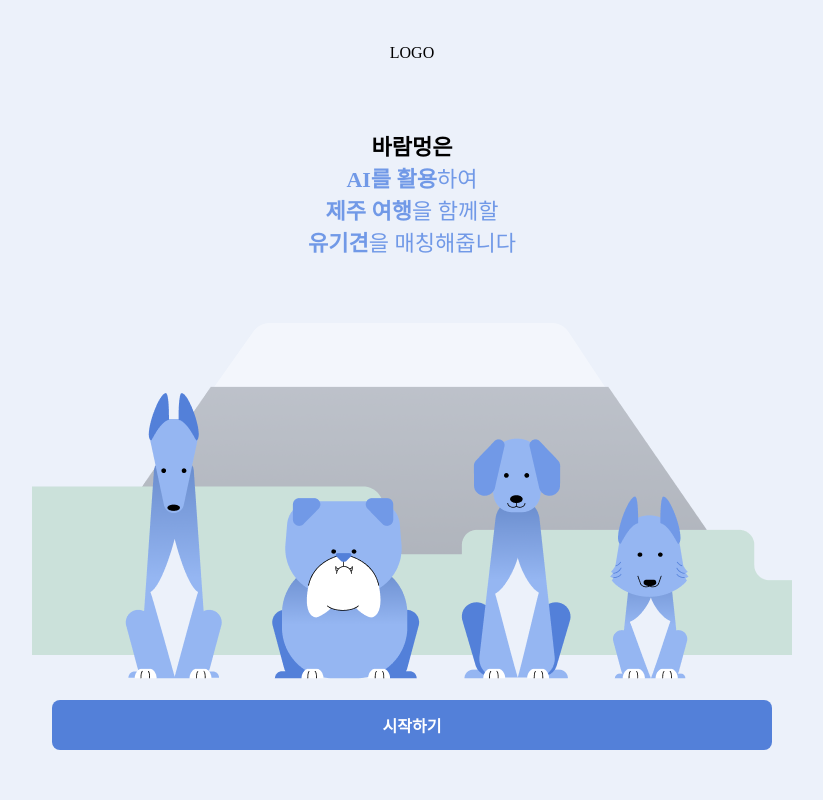
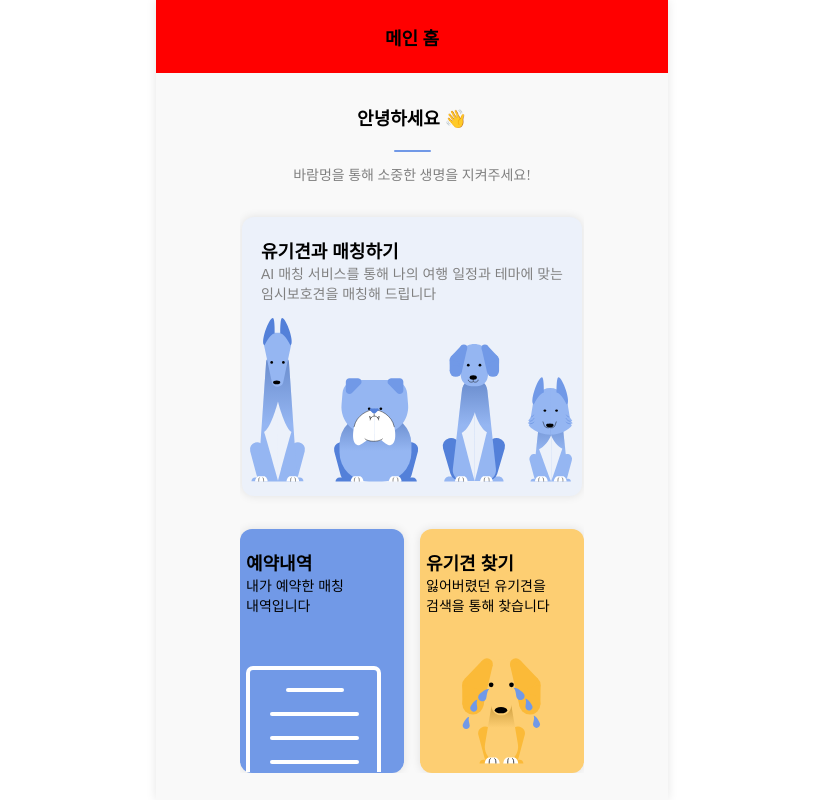
Before and after one commit to guroommeong/react-guroommeong, a React (Create React App) app: page / in a window 1280 px wide. Shown: the whole page, without its empty margins (228-1051 px from the left). Built offline with nearby package versions, Linux system fonts and the light colour scheme.

Commit message:
feat: 메인화면 (#8)

```diff
--- /dev/null
+++ b/src/component/header/screen.tsx
@@ -0,0 +1,25 @@
+import React from 'react';
+import { HB2 } from '../../styled/Typography'; // HB2 컴포넌트 import 확인
+
+type HeaderComponentProps = {
+  header: string;
+};
+
+const HeaderComponent: React.FC<HeaderComponentProps> = ({ header }) => {
+  return (
+    <div
+      style={{
+        width: '100vw', // 뷰포트 너비에 맞추기
+        height: '73px',
+        background: 'red',
+        display: 'flex',
+        justifyContent: 'center',
+        alignItems: 'center',
+        zIndex: 10, // 다른 요소들보다 위에 표시
+      }}>
+      <HB2>{header}</HB2>
+    </div>
+  );
+};
+
+export default HeaderComponent;
--- a/src/components/layout/styled.ts
+++ b/src/components/layout/styled.ts
@@ -5,8 +5,8 @@ const StyledContainer = styled.div`
   flex-direction: column;
   align-items: center;
   width: 100%;
-  height: 100%;
-  max-width: 600px;
+  max-height: 73px;
+  background-color: red;
 `;
 
 const StyledHeader = styled.header<{ hasChildren: boolean }>`
--- a/src/features/home/screen.tsx
+++ b/src/features/home/screen.tsx
@@ -1,16 +1,96 @@
 import React from 'react';
-import { Layout } from '../../components/layout/screen';
-import { ReactComponent as Hamburger } from '../../../src/assets/dogImage/landingDogImg.svg';
-import LandingPage from '../landing/screen';
+
+import { ReactComponent as DogMainImage } from '../../../src/assets/dogImage/landingDogImg.svg';
+import { ReactComponent as ResImage } from '../../../src/assets/button/resImage.svg';
+import { ReactComponent as CryDog } from '../../../src/assets/dogImage/cryDog.svg';
+import { LostButton, ModalContainer, ResButton } from './styled';
+import { BM1, HB2 } from '../../styled/Typography';
+import HeaderComponent from '../../component/header/screen';
 
 const HomeScreen = () => {
   return (
-    <Layout title={'메인'}>
-      <LandingPage />
+    <div
+      style={{
+        display: 'flex',
+        flexDirection: 'column',
+        alignItems: 'center',
+        justifyContent: 'flex-start',
+        height: '100vh',
+        overflow: 'hidden',
+        boxSizing: 'border-box',
+      }}>
+      {/* 상단 고정 헤더 */}
+      <HeaderComponent header={'메인 홈'} />
+      <div
+        style={{
+          justifyContent: 'space-between',
+          display: 'flex',
+          flexDirection: 'column',
+          alignItems: 'center',
+          overflow: 'hidden',
+          boxSizing: 'border-box',
+        }}>
+        <HB2 style={{ marginBottom: '20px', marginTop: '31px' }}>안녕하세요 👋</HB2>
+        <div
+          style={{
+            height: '2px',
+            width: '37px',
+            borderRadius: '10px',
+            background: '#7199E7',
+          }}
+        />
+        <BM1 style={{ marginTop: '12px', marginBottom: '33px' }} color={'gray'}>
+          바람멍을 통해 소중한 생명을 지켜주세요!
+        </BM1>
 
-      <p>홈화면 입니다.</p>
-      <Hamburger />
-    </Layout>
+        <ModalContainer onClick={() => console.log('매칭하기 페이지로 이동')}>
+          <div style={{ textAlign: 'left', gap: '6px' }}>
+            <HB2>유기견과 매칭하기</HB2>
+            <BM1 color={'gray'}>
+              AI 매칭 서비스를 통해 나의 여행 일정과 테마에 맞는
+              <br />
+              임시보호견을 매칭해 드립니다
+            </BM1>
+          </div>
+          <DogMainImage style={{ width: '100%', height: '100%' }} />
+        </ModalContainer>
+
+        <div
+          style={{
+            display: 'flex',
+            flexDirection: 'row',
+            alignItems: 'center',
+            justifyContent: 'center',
+            gap: '16px',
+            width: '100%',
+            marginTop: '33px',
+          }}>
+          <ResButton>
+            <div style={{ textAlign: 'left', gap: '6px' }}>
+              <HB2>예약내역</HB2>
+              <BM1>
+                내가 예약한 매칭
+                <br />
+                내역입니다
+              </BM1>
+            </div>
+            <ResImage />
+          </ResButton>
+
+          <LostButton>
+            <div style={{ textAlign: 'left', gap: '6px', width: '100%' }}>
+              <HB2>유기견 찾기</HB2>
+              <BM1>
+                잃어버렸던 유기견을
+                <br />
+                검색을 통해 찾습니다
+              </BM1>
+            </div>
+            <CryDog />
+          </LostButton>
+        </div>
+      </div>
+    </div>
   );
 };
 
--- a/src/features/home/styled.ts
+++ b/src/features/home/styled.ts
@@ -0,0 +1,59 @@
+import styled from 'styled-components';
+
+const ModalContainer = styled.button`
+  display: flex;
+  flex-direction: column;
+  justify-content: space-between;
+  align-items: center;
+  padding-top: 20px;
+  padding-bottom: 8px;
+
+  gap: 8px;
+
+  width: 340px;
+  height: 279px;
+  border: none;
+
+  background: ${({ theme }) => theme.colors.blue4};
+  box-shadow: 0px 0px 10px rgba(0, 0, 0, 0.1);
+  border-radius: 12px;
+`;
+
+const ResButton = styled.button`
+  display: flex;
+  flex-direction: column;
+  justify-content: space-between;
+
+  padding-top: 20px;
+
+  gap: 8px;
+
+  width: 164px;
+  height: 244px;
+  border: none;
+
+  background: ${({ theme }) => theme.colors.blue2};
+  box-shadow: 0px 0px 10px rgba(0, 0, 0, 0.1);
+  border-radius: 12px;
+`;
+
+const LostButton = styled.button`
+  display: flex;
+  flex-direction: column;
+  justify-content: space-between;
+
+  padding-top: 20px;
+  padding-bottom: 8px;
+
+  gap: 8px;
+  align-items: center;
+  width: 164px;
+  height: 244px;
+  border: none;
+
+  background: ${({ theme }) => theme.colors.yellow2};
+  box-shadow: 0px 0px 10px rgba(0, 0, 0, 0.1);
+  border-radius: 12px;
+`;
+
+export { ModalContainer, ResButton, LostButton };
--- a/src/index.tsx
+++ b/src/index.tsx
@@ -3,13 +3,15 @@ import ReactDOM from 'react-dom/client';
 import reportWebVitals from './reportWebVitals';
 import AppRouter from './AppRouter';
 import GlobalStyle from './styled/GlobalStyle';
+import { ThemeProvider } from 'styled-components';
+import { theme } from './styled/theme';
 
 const root = ReactDOM.createRoot(document.getElementById('root') as HTMLElement);
 root.render(
-  <>
+  <ThemeProvider theme={theme}>
     <GlobalStyle />
     <AppRouter />
-  </>,
+  </ThemeProvider>,
 );
 
 reportWebVitals();
```
Also changed, not shown: src/assets/button/resImage.svg (added), src/assets/dogImage/cryDog.svg (added).
